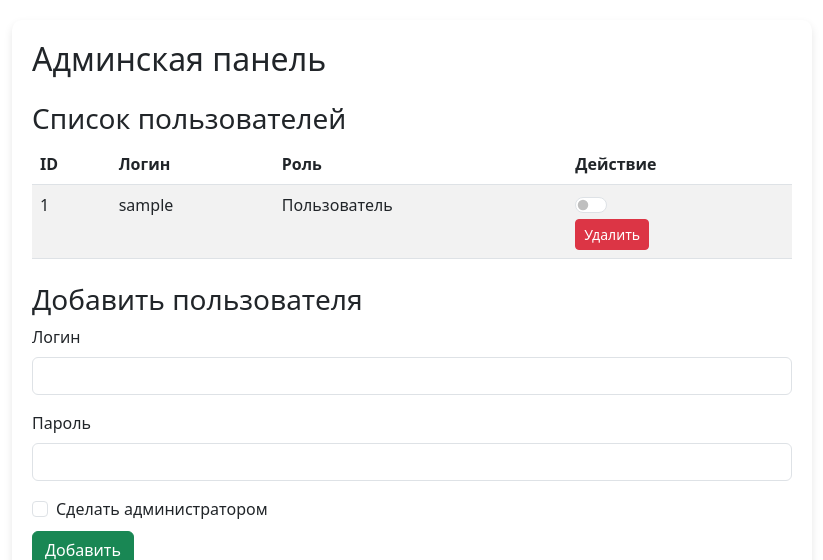
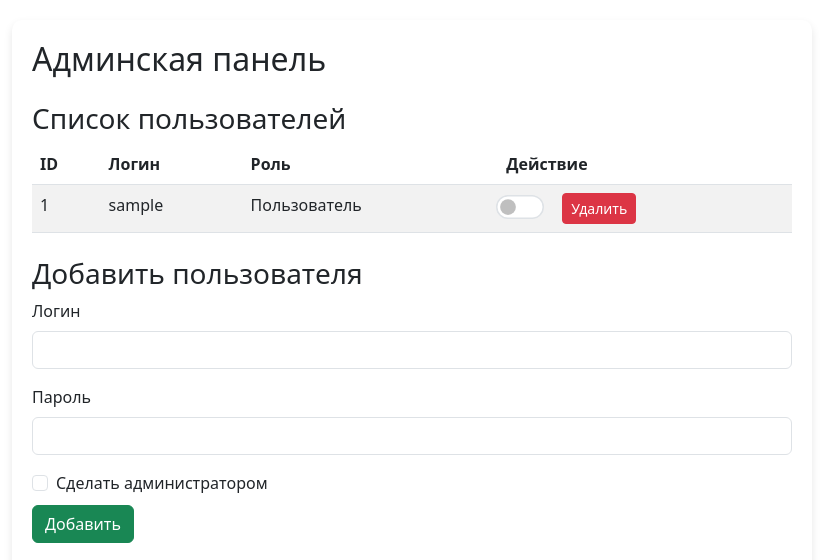
Before and after one commit to SkySai1/simple-fileshare, a Flask app: template templates/admin.html in a window 1280 px wide. Shown: the part 56-616 px from the top of the page, without its empty margins (228-1051 px from the left). Run offline with Flask 3, Linux system fonts and the light colour scheme; the template is opened without the code that fills it: most values are stand-ins (such as "Sample title", 1, 10 or a date in 2020).

Commit message:
Стилизация кнопки повышения

```diff
--- a/templates/_user_list.html
+++ b/templates/_user_list.html
@@ -15,14 +15,13 @@
             <td id="role-{{ user.id }}">
                 {% if user.is_admin %}Администратор{% else %}Пользователь{% endif %}
             </td>
-            <td>
+            <td class="d-flex align-items-center gap-3">
                 {% if session['user']['id'] != user.id %}
-                <div class="form-check form-switch">
+                <div class="form-check form-switch" style="transform: scale(1.5);">
                     <input class="form-check-input toggle-admin" type="checkbox" id="switch-{{ user.id }}" data-user-id="{{ user.id }}" {% if user.is_admin %}checked{% endif %}>
-                    <label class="form-check-label" for="switch-{{ user.id }}"></label>
                 </div>
                 {% endif %}
-                <form method="post" action="{{ url_for('admin.remove_user') }}" class="d-inline">
+                <form method="post" action="{{ url_for('admin.remove_user') }}">
                     <input type="hidden" name="user_id" value="{{ user.id }}">
                     <button type="submit" class="btn btn-danger btn-sm">Удалить</button>
                 </form>
```
Also changed, not shown: project_map.db.
